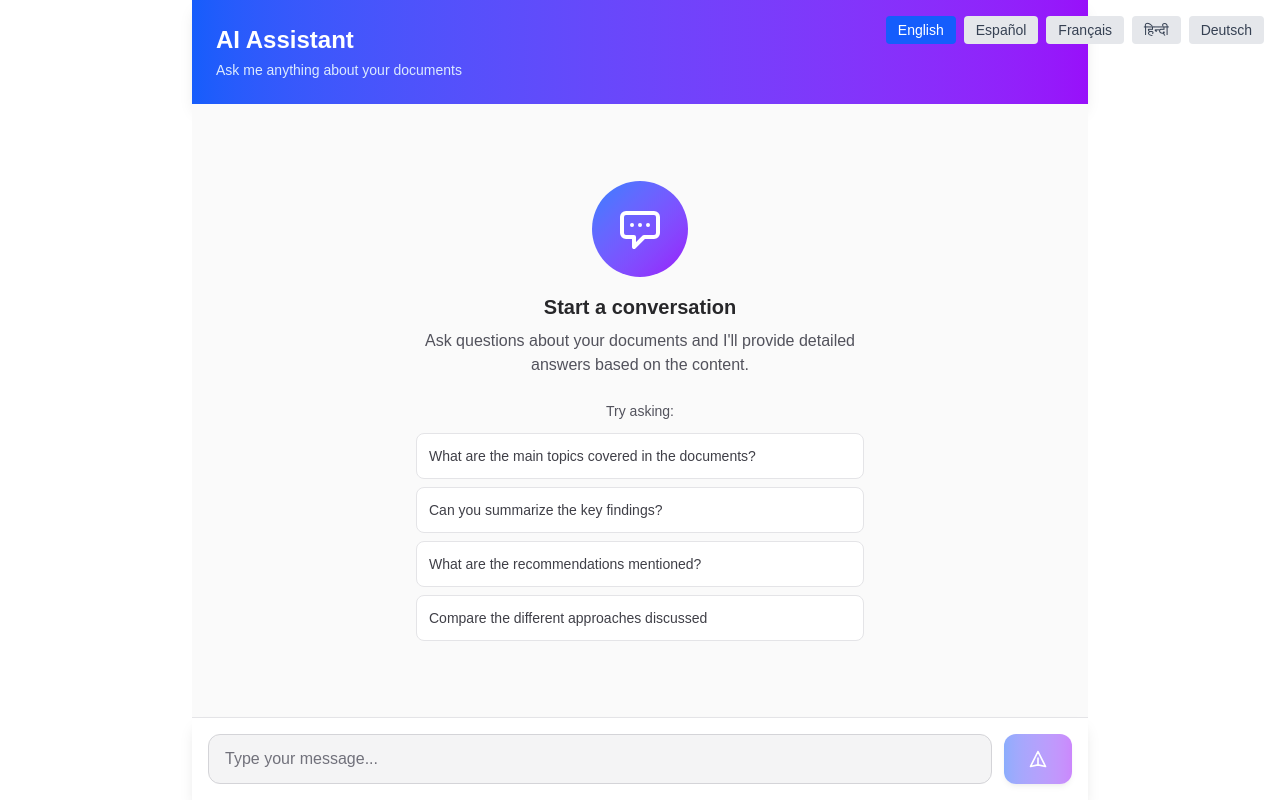
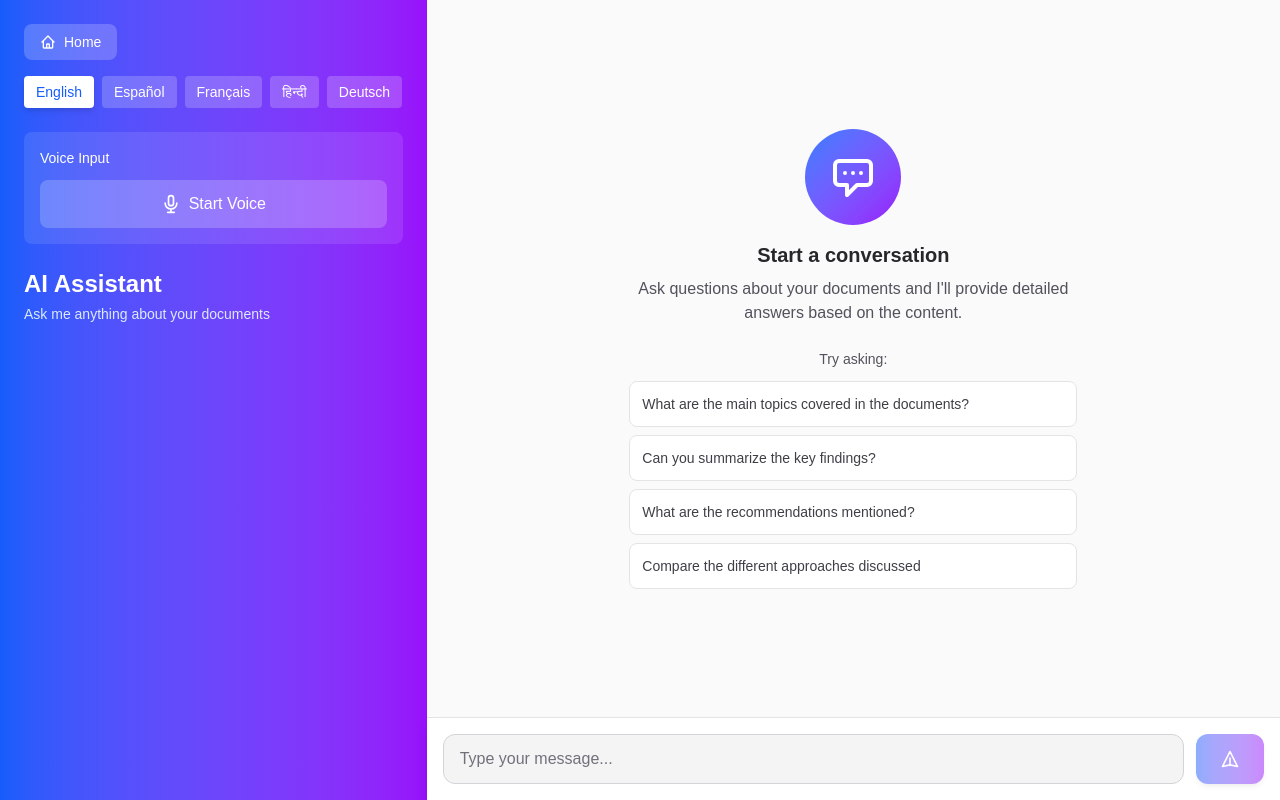
Before and after one commit to imsarang/lingo_dev_hackathon_sarang, a Next.js app in the folder frontend/: page /en/chat in a window 1280 px wide. Built offline with nearby package versions, Linux system fonts and the light colour scheme.

Commit message:
added voice query

```diff
--- a/frontend/app/[locale]/chat/page.tsx
+++ b/frontend/app/[locale]/chat/page.tsx
@@ -1,15 +1,11 @@
 import ChatInterface from '../../../components/ChatInterface';
 import { getTranslations } from 'next-intl/server';
-import LanguageSwitcher from '../../../components/LanguageSwitcher';
 
 export default async function ChatPage() {
   const t = await getTranslations('common');
 
   return (
-    <div className="relative h-screen">
-      <div className="absolute top-4 right-4 z-10">
-        <LanguageSwitcher />
-      </div>
+    <div className="h-screen w-full">
       <ChatInterface />
     </div>
   );
--- a/frontend/components/ChatInterface.tsx
+++ b/frontend/components/ChatInterface.tsx
@@ -1,9 +1,12 @@
 'use client';
 
 import { useState, useRef, useEffect } from 'react';
-import { useParams } from 'next/navigation';
+import { useParams, useRouter } from 'next/navigation';
 import { useTranslations } from 'next-intl';
 import ExampleQuestions from './ExampleQuestions';
+import LanguageSwitcher from './LanguageSwitcher';
+import { getLanguageName } from '@/utils/languageNames';
+
 
 interface Message {
   id: string;
@@ -17,6 +20,7 @@ const SESSION_KEY = 'chat_session_id';
 
 export default function ChatInterface() {
   const params = useParams();
+  const router = useRouter();
   const locale = params.locale as string || 'en';
   const t = useTranslations('chat');
 
@@ -26,8 +30,56 @@ export default function ChatInterface() {
   const [isLoading, setIsLoading] = useState(false);
   const messagesEndRef = useRef<HTMLDivElement>(null);
 
+  // translation states
+  const [isTranslating, setIsTranslating] = useState<boolean>(false)
+  const [translationSource, setTranslationSource] = useState<string | null>(null)
+  const [translationTarget, setTranslationTarget] = useState<string | null>(null)
+  const [translationProgress, setTranslationProgress] = useState(0)
+
+  // voice states
+  const [listening, setListening] = useState<boolean>(false)
+  const [transcription, setTranscription] = useState<string>("")
+  const recognitionRef = useRef<any>(null)
+
+  // Initialize Speech Recognition
+  useEffect(() => {
+    if (typeof window !== 'undefined') {
+      const SpeechRecognition = (window as any).SpeechRecognition || (window as any).webkitSpeechRecognition;
+      if (SpeechRecognition) {
+        recognitionRef.current = new SpeechRecognition();
+        recognitionRef.current.continuous = false;
+        recognitionRef.current.interimResults = false;
+        recognitionRef.current.lang = locale === 'en' ? 'en-US' : locale;
+        recognitionRef.current.onstart = () => setListening(true);
+        recognitionRef.current.onresult = (e: any) => {
+          const text = e.results[0][0].transcript;
+          setTranscription(text);
+          setInput(text); // Auto-fill input field
+        };
+        recognitionRef.current.onerror = () => setListening(false);
+        recognitionRef.current.onend = () => setListening(false);
+      }
+    }
+  }, [locale]);
+
   const fetchTranslations = async (locale: string) => {
-    // Mark translation as in progress
+    // Get current locale from URL params (before switching)
+    const currentLocale = params.locale as string || 'en';
+
+    // Use current locale as source, target locale as destination
+    const sourceLocale = currentLocale;
+    const targetLocale = locale;
+
+    // Only translate if source and target are different
+    if (sourceLocale === targetLocale) {
+      return; // No translation needed
+    }
+
+    setIsTranslating(true)
+    setTranslationSource(sourceLocale)
+    setTranslationTarget(targetLocale)
+    setTranslationProgress(5) // Start with small progress to show bar
+    localStorage.setItem('previousLocale', locale)
     localStorage.setItem('isTranslating', 'true');
 
     try {
@@ -45,7 +97,7 @@ export default function ChatInterface() {
         headers: { 'Content-Type': 'application/json' },
         body: JSON.stringify({
           messages: messages,
-          targetLocale: locale
+          targetLocale: targetLocale
         }),
       });
 
@@ -61,6 +113,7 @@ export default function ChatInterface() {
 
       const decoder = new TextDecoder();
       let textBuffer = '';
+      const totalMessages = messages.length;
       // Start with current messages as base
       const allTranslatedMessages: Message[] = messages.map((msg: any) => ({
         ...msg,
@@ -114,11 +167,17 @@ export default function ChatInterface() {
               content: eventData.message.content || originalMsg?.content || '',
               timestamp: new Date(eventData.message.timestamp || originalMsg?.timestamp || new Date())
             };
+            // Update progress
+            if (messages.length > 0) {
+              const progress = Math.round(((index + 1) / messages.length) * 100);
+              setTranslationProgress(progress);
+            }
             // Update UI with final translation
             setMessages([...allTranslatedMessages]);
           }
           else if (eventType === 'complete') {
             // All messages translated - save everything
+            setTranslationProgress(100);
             const finalMessages = eventData.messages.map((msg: any, idx: number) => {
               const originalMsg = messages[idx] || allTranslatedMessages[idx];
               return {
@@ -140,9 +199,30 @@ export default function ChatInterface() {
       console.error('Error translating messages:', err);
     } finally {
       // Mark translation as complete
+      setIsTranslating(false)
+      setTranslationSource(null)
+      setTranslationTarget(null)
+      setTranslationProgress(0)
       localStorage.setItem('isTranslating', 'false');
     }
   }
+
+
+  const handleVoiceStart = () => {
+    if (recognitionRef.current) {
+      setTranscription('');
+      recognitionRef.current.start();
+    }
+  };
+
+  const handleVoiceStop = () => {
+    if (recognitionRef.current) {
+      recognitionRef.current.stop();
+    }
+  };
+
+  const browserSupportsSpeechRecognition = typeof window !== 'undefined' &&
+    ((window as any).SpeechRecognition || (window as any).webkitSpeechRecognition);
 
   // Load messages from localStorage
   useEffect(() => {
@@ -293,19 +373,103 @@ export default function ChatInterface() {
     sendMessage(input);
   };
 
+
+
   return (
-    <div className="flex flex-col h-screen max-w-4xl mx-auto bg-white dark:bg-zinc-900">
-      {/* Header */}
-      <div className="bg-gradient-to-r from-blue-600 to-purple-600 text-white p-6 shadow-lg">
+    <div className="flex h-screen w-full bg-white dark:bg-zinc-900">
+      {/* Header - 1/3 width */}
+      <div className="w-1/3 bg-gradient-to-r from-blue-600 to-purple-600 text-white p-6 shadow-lg flex flex-col">
+        <div className="flex flex-col h-full">
+          {/* Home Button and Locale Selector */}
+          <div className="mb-6 space-y-4">
+            <button
+              onClick={() => router.push(`/${locale}`)}
+              className="flex items-center gap-2 px-4 py-2 bg-white/20 hover:bg-white/30 rounded-lg transition-colors text-sm font-medium text-white"
+            >
+              <svg className="w-4 h-4" fill="none" stroke="currentColor" viewBox="0 0 24 24">
+                <path strokeLinecap="round" strokeLinejoin="round" strokeWidth={2} d="M3 12l2-2m0 0l7-7 7 7M5 10v10a1 1 0 001 1h3m10-11l2 2m-2-2v10a1 1 0 01-1 1h-3m-6 0a1 1 0 001-1v-4a1 1 0 011-1h2a1 1 0 011 1v4a1 1 0 001 1m-6 0h6" />
+              </svg>
+              Home
+            </button>
+            <LanguageSwitcher />
+          </div>
+
+          {/* Voice Input Section */}
+          <div className="mb-6">
+            <div className="bg-white/10 rounded-lg p-4 space-y-3">
               <div className="flex items-center justify-between">
+                <h3 className="text-sm font-medium text-white">Voice Input</h3>
+                {!browserSupportsSpeechRecognition && (
+                  <span className="text-xs text-yellow-300">Not supported</span>
+                )}
+              </div>
+
+              {browserSupportsSpeechRecognition && (
+                <>
+                  <div className="flex items-center gap-3">
+                    <button
+                      onClick={listening ? handleVoiceStop : handleVoiceStart}
+                      disabled={isLoading}
+                      className={`flex-1 flex items-center justify-center gap-2 px-4 py-3 rounded-lg transition-all font-medium ${
+                        listening
+                          ? 'bg-red-500 hover:bg-red-600 text-white'
+                          : 'bg-white/20 hover:bg-white/30 text-white'
+                      } disabled:opacity-50 disabled:cursor-not-allowed`}
+                    >
+                      {listening ? (
+                        <>
+                          <div className="w-5 h-5 border-2 border-white border-t-transparent rounded-full animate-spin" />
+                          <span>Listening...</span>
+                        </>
+                      ) : (
+                        <>
+                          <svg className="w-5 h-5" fill="none" stroke="currentColor" viewBox="0 0 24 24">
+                            <path strokeLinecap="round" strokeLinejoin="round" strokeWidth={2} d="M19 11a7 7 0 01-7 7m0 0a7 7 0 01-7-7m7 7v4m0 0H8m4 0h4m-4-8a3 3 0 01-3-3V5a3 3 0 116 0v6a3 3 0 01-3 3z" />
+                          </svg>
+                          <span>Start Voice</span>
+                        </>
+                      )}
+                    </button>
+                  </div>
+
+                  {listening && (
+                    <div className="flex items-center gap-2 text-blue-100 text-xs">
+                      <div className="w-2 h-2 bg-red-400 rounded-full animate-pulse" />
+                      <span>Speak now...</span>
+                    </div>
+                  )}
+                </>
+              )}
+            </div>
+          </div>
+
           <div>
             <h1 className="text-2xl font-bold">{t('header.title')}</h1>
+            {isTranslating && translationSource && translationTarget && translationSource !== translationTarget && (
+              <div className="mt-2">
+                <div className="flex items-center gap-2 text-blue-100 text-xs mb-1">
+                  <div className="w-3 h-3 border-2 border-blue-100 border-t-transparent rounded-full animate-spin" />
+                  <span>
+                    {t('translation.fromTo', {
+                      source: getLanguageName(translationSource),
+                      target: getLanguageName(translationTarget)
+                    })}
+                  </span>
+                </div>
+                <div className="w-full bg-white/20 rounded-full h-1.5 overflow-hidden">
+                  <div
+                    className="bg-white h-1.5 rounded-full transition-all duration-300 ease-out"
+                    style={{ width: `${Math.max(0, Math.min(100, translationProgress))}%` }}
+                  />
+                </div>
+              </div>
+            )}
             <p className="text-blue-100 text-sm mt-1">{t('header.subtitle')}</p>
           </div>
           {messages.length > 0 && (
             <button
               onClick={clearChat}
-              className="px-4 py-2 bg-white/20 hover:bg-white/30 rounded-lg transition-colors text-sm font-medium"
+              className="mt-4 px-4 py-2 bg-white/20 hover:bg-white/30 rounded-lg transition-colors text-sm font-medium self-start"
             >
               {t('header.clearButton')}
             </button>
@@ -313,8 +477,9 @@ export default function ChatInterface() {
         </div>
       </div>
 
-      {/* Messages */}
-      <div className="flex-1 overflow-y-auto p-6 space-y-4 bg-zinc-50 dark:bg-zinc-950">
+      {/* Messages - 2/3 width */}
+      <div className="w-2/3 flex flex-col bg-zinc-50 dark:bg-zinc-950">
+        <div className="flex-1 overflow-y-auto p-6 space-y-4">
         {messages.length === 0 ? (
           <div className="flex flex-col items-center justify-center h-full text-center">
             <div className="bg-gradient-to-br from-blue-500 to-purple-600 rounded-full p-6 mb-4">
@@ -396,5 +561,6 @@ export default function ChatInterface() {
           </form>
         </div>
       </div>
+    </div>
   );
 }
--- a/frontend/components/LanguageSwitcher.tsx
+++ b/frontend/components/LanguageSwitcher.tsx
@@ -19,16 +19,16 @@ export default function LanguageSwitcher() {
 
   // Check if translation is in progress
   useEffect(() => {
-    const checkTranslation = () => {
+    const checkTranslationStatus = () => {
       const status = localStorage.getItem('isTranslating');
       setIsTranslating(status === 'true');
     };
 
     // Check immediately
-    checkTranslation();
+    checkTranslationStatus();
 
     // Check every 200ms for updates
-    const interval = setInterval(checkTranslation, 200);
+    const interval = setInterval(checkTranslationStatus, 200);
 
     return () => clearInterval(interval);
   }, []);
@@ -53,21 +53,26 @@ export default function LanguageSwitcher() {
   const currentLocale = pathname.split('/')[1] as Locale || 'en';
 
   return (
-    <div className="flex gap-2">
+    <div className="flex gap-2 flex-wrap">
       {locales.map((locale) => (
         <button
           key={locale}
           onClick={() => switchLocale(locale)}
           disabled={isTranslating}
-          className={`px-3 py-1 rounded text-sm transition-colors ${
+          className={`px-3 py-1.5 rounded text-sm transition-colors relative ${
             isTranslating
               ? 'opacity-50 cursor-not-allowed'
               : currentLocale === locale
-              ? 'bg-blue-600 text-white'
-              : 'bg-gray-200 text-gray-700 hover:bg-gray-300 dark:bg-gray-700 dark:text-gray-300 dark:hover:bg-gray-600'
-          }`}
+              ? 'bg-white text-blue-600 font-medium shadow-md'
+              : 'bg-white/20 text-white hover:bg-white/30'
+          }
+          ${isTranslating ? 'opacity-50 cursor-not-allowed': ''}
+          `}
         >
           {localeNames[locale]}
+          {isTranslating && currentLocale === locale && (
+            <span className="absolute -top-1 -right-1 w-2 h-2 bg-yellow-400 rounded-full animate-pulse" />
+          )}
         </button>
       ))}
     </div>
--- a/frontend/locales/de.json
+++ b/frontend/locales/de.json
@@ -36,6 +36,11 @@
       "question2": "Können Sie die wichtigsten Erkenntnisse zusammenfassen?",
       "question3": "Welche Empfehlungen werden erwähnt?",
       "question4": "Vergleichen Sie die verschiedenen diskutierten Ansätze"
+    },
+    "translation": {
+      "inProgress": "Übersetzung läuft...",
+      "complete": "Übersetzung abgeschlossen",
+      "fromTo": "Übersetzung von {source} nach {target}"
     }
   }
 }
--- a/frontend/locales/en.json
+++ b/frontend/locales/en.json
@@ -36,6 +36,11 @@
       "question2": "Can you summarize the key findings?",
       "question3": "What are the recommendations mentioned?",
       "question4": "Compare the different approaches discussed"
+    },
+    "translation": {
+      "inProgress": "Translating...",
+      "complete": "Translation complete",
+      "fromTo": "Translating from {source} to {target}"
     }
   }
 }
--- a/frontend/locales/es.json
+++ b/frontend/locales/es.json
@@ -36,6 +36,11 @@
       "question2": "¿Puedes resumir los hallazgos clave?",
       "question3": "¿Cuáles son las recomendaciones mencionadas?",
       "question4": "Compara los diferentes enfoques discutidos"
+    },
+    "translation": {
+      "inProgress": "Traduciendo...",
+      "complete": "Traducción completa",
+      "fromTo": "Traduciendo de {source} a {target}"
     }
   }
 }
--- a/frontend/locales/fr.json
+++ b/frontend/locales/fr.json
@@ -36,6 +36,11 @@
       "question2": "Pouvez-vous résumer les conclusions clés?",
       "question3": "Quelles sont les recommandations mentionnées?",
       "question4": "Comparez les différentes approches discutées"
+    },
+    "translation": {
+      "inProgress": "Traduction en cours...",
+      "complete": "Traduction terminée",
+      "fromTo": "Traduction de {source} vers {target}"
     }
   }
 }
--- a/frontend/locales/hi.json
+++ b/frontend/locales/hi.json
@@ -36,6 +36,11 @@
       "question2": "क्या आप मुख्य निष्कर्षों को संक्षेप में बता सकते हैं?",
       "question3": "उल्लिखित सिफारिशें क्या हैं?",
       "question4": "चर्चा किए गए विभिन्न दृष्टिकोणों की तुलना करें"
+    },
+    "translation": {
+      "inProgress": "अनुवाद हो रहा है...",
+      "complete": "अनुवाद पूर्ण",
+      "fromTo": "{source} से {target} में अनुवाद"
     }
   }
 }
--- a/frontend/package.json
+++ b/frontend/package.json
@@ -13,7 +13,8 @@
     "next": "16.1.6",
     "next-intl": "^4.8.3",
     "react": "19.2.3",
-    "react-dom": "19.2.3"
+    "react-dom": "19.2.3",
+    "react-speech-recognition": "^4.0.1"
   },
   "devDependencies": {
     "@tailwindcss/postcss": "^4",
--- /dev/null
+++ b/frontend/utils/languageNames.ts
@@ -0,0 +1,11 @@
+export const LANGUAGE_NAMES: Record<string, string> = {
+    'en': 'English',
+    'es': 'Spanish',
+    'fr': 'French',
+    'de': 'German',
+    'hi': 'Hindi'
+  };
+
+  export const getLanguageName = (locale: string): string => {
+    return LANGUAGE_NAMES[locale] || locale.toUpperCase();
+  };
```
Also changed, not shown: frontend/types/react-speech-recognition.d.ts (added, +19 -0 lines), 1 other file (tests, documents, lock files or other folders). Lines whose indentation alone changed are shown as unchanged.
